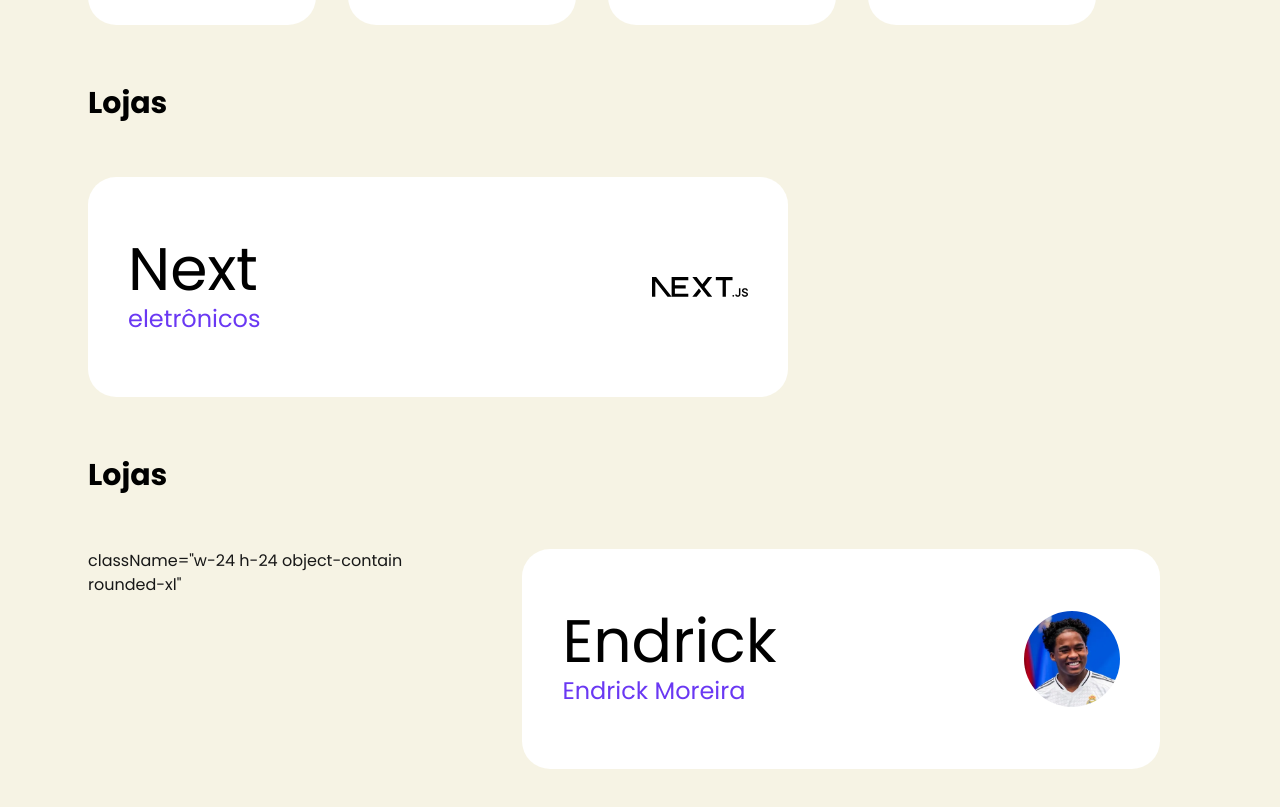
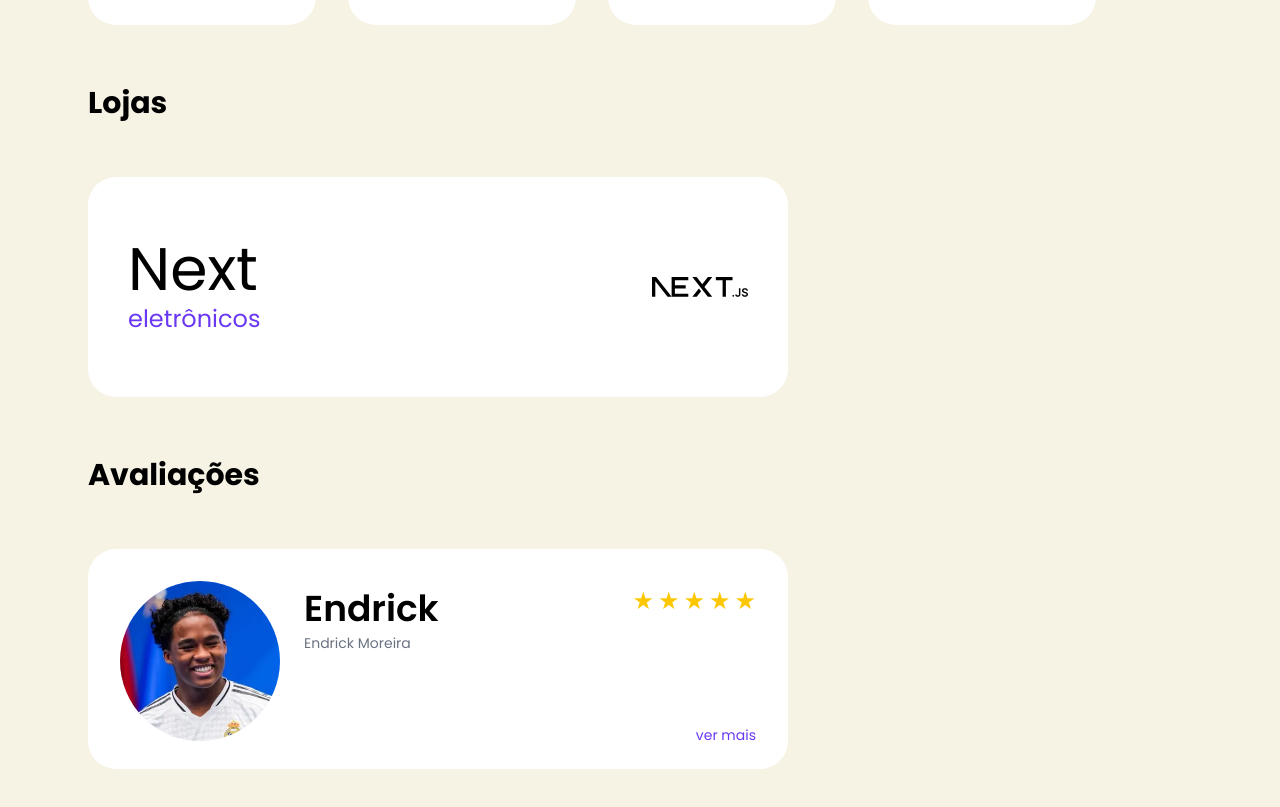
Before and after one commit to grupo-3-cjr/front, a Next.js app: page /usuario in a window 1280 px wide. Shown: the part 795-1602 px from the top of the page. Built offline with nearby package versions, Linux system fonts and the light colour scheme.

Commit message:
fix: card de avaliação

```diff
--- a/components/usuario/RatingCard.tsx
+++ b/components/usuario/RatingCard.tsx
@@ -2,22 +2,35 @@
     avatar_url: string;
     name: string;
     text: string;
+    rating?: number; // de 1 a 5
 }
 
-export default function StoreCard({avatar_url, name, text}: RatingCardProps) {
+export default function RatingCard({avatar_url, name, text, rating = 5}: RatingCardProps) {
     return(
-         <article className="bg-white rounded-[28px] w-[700px] h-[220px] flex items-center justify-between px-10">
+        <article className="bg-white rounded-[28px] w-[700px] h-[220px] flex items-start px-8 gap-6 relative pt-8">
 
-            <div className="flex flex-col gap-1">
-                <span className="text-black font-light text-6xl">{name}</span>
-                <span className="text-[#6A38F3] text-2xl">{text}</span>
-            </div>
-
+            {/* Foto à esquerda */}
             <img
                 src={avatar_url}
                 alt="foto do usuario"
-                className="w-24 h-24 object-contain rounded-full"
+                className="w-40 h-40 object-cover rounded-full flex-shrink-0"
             />
+
+            {/* Nome e texto no meio */}
+            <div className="flex flex-col gap-1 flex-1 items-start pt-2">
+                <span className="text-black font-semibold text-4xl">{name}</span>
+                <span className="text-gray-500 text-sm">{text}</span>
+            </div>
+
+            {/* Estrelas e "ver mais" à direita */}
+            <div className="flex flex-col items-end justify-between h-full pt-1 py-6">
+                <div className="flex gap-1">
+                    {Array.from({length: 5}).map((_, i) => (
+                        <span key={i} className={i < rating ? "text-2xl text-yellow-400" : "text-gray-300"}>★</span>
+                    ))}
+                </div>
+                <span className="text-[#6A38F3] text-sm cursor-pointer">ver mais</span>
+            </div>
 
         </article>
     );
--- a/components/usuario/RatingSection.tsx
+++ b/components/usuario/RatingSection.tsx
@@ -20,14 +20,13 @@
             <section className="flex justify-between">
                 <div className="flex items-end justify-between mb-6">
                     <div className="flex items-baseline gap-2">
-                        <h2 className="text-3xl text-black font-bold mb-8">Lojas</h2>
+                        <h2 className="text-3xl text-black font-bold mb-8">Avaliações</h2>
                     </div>
                 </div>
             </section>
 
 
             <div className="flex gap-8px overflow-x-auto pb-4 gap-16">
-                 className="w-24 h-24 object-contain rounded-xl"
                 {Ratings.map((rating) => (
                     <RatingCard
                         key={rating.name}
```
